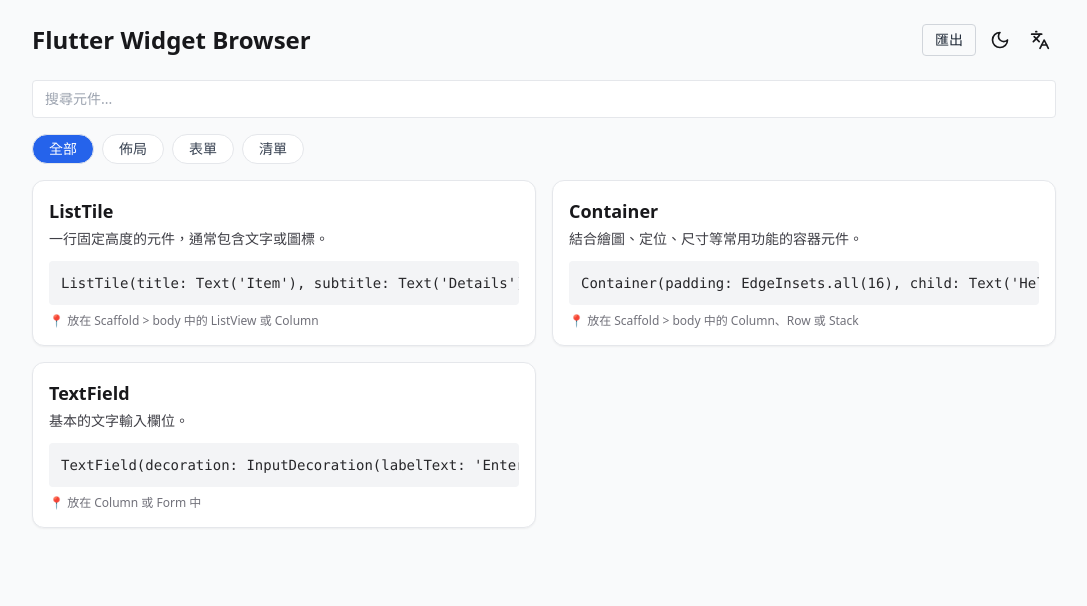
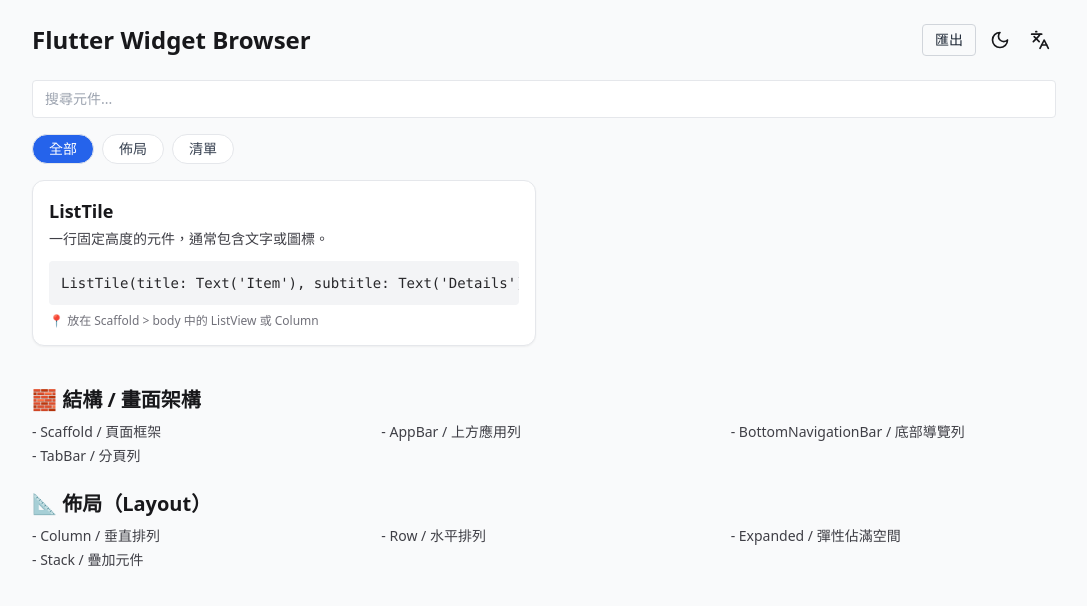
Before and after one commit to EndoYeung-ACN/flutter-widget-browser, a React (Vite) app: page / in a window 1280 px wide. Shown: the top 606 px of the page, without its empty margins (96-1183 px from the left). Built offline with nearby package versions, Linux system fonts and the light colour scheme.

Commit message:
added widget feature overview

```diff
--- a/src/WidgetBrowser.jsx
+++ b/src/WidgetBrowser.jsx
@@ -8,6 +8,7 @@
 import { motion } from "framer-motion";
 import { Moon, Sun, Languages } from "lucide-react";
 
+// Widgets data for demo
 const WIDGETS = [
   {
     name: { zh: "ListTile", en: "ListTile" },
@@ -21,36 +22,34 @@
       zh: "放在 Scaffold > body 中的 ListView 或 Column",
       en: "Inside ListView or Column in Scaffold > body"
     }
-  },
-  {
-    name: { zh: "Container", en: "Container" },
-    category: "Layout",
-    description: {
-      zh: "結合繪圖、定位、尺寸等常用功能的容器元件。",
-      en: "A convenience widget that combines common painting, positioning, and sizing widgets."
-    },
-    example: "Container(padding: EdgeInsets.all(16), child: Text('Hello'))",
-    placement: {
-      zh: "放在 Scaffold > body 中的 Column、Row 或 Stack",
-      en: "Inside Column/Row/Stack in Scaffold > body"
-    }
-  },
-  {
-    name: { zh: "TextField", en: "TextField" },
-    category: "Form",
-    description: {
-      zh: "基本的文字輸入欄位。",
-      en: "A basic text input field."
-    },
-    example: "TextField(decoration: InputDecoration(labelText: 'Enter name'))",
-    placement: {
-      zh: "放在 Column 或 Form 中",
-      en: "Inside Form or Column in body"
-    }
   }
 ];
 
-const categories = ["All", "Layout", "Form", "List"];
+// 完整分類總覽資料
+const OVERVIEW = [
+  {
+    icon: "🧱",
+    title: { zh: "結構 / 畫面架構", en: "Structure / App Skeleton" },
+    widgets: [
+      { name: "Scaffold", zh: "頁面框架" },
+      { name: "AppBar", zh: "上方應用列" },
+      { name: "BottomNavigationBar", zh: "底部導覽列" },
+      { name: "TabBar", zh: "分頁列" }
+    ]
+  },
+  {
+    icon: "📐",
+    title: { zh: "佈局（Layout）", en: "Layout" },
+    widgets: [
+      { name: "Column", zh: "垂直排列" },
+      { name: "Row", zh: "水平排列" },
+      { name: "Expanded", zh: "彈性佔滿空間" },
+      { name: "Stack", zh: "疊加元件" }
+    ]
+  }
+];
+
+const categories = ["All", "Layout", "List"];
 
 export default function WidgetBrowser() {
   const [search, setSearch] = useState("");
@@ -75,12 +74,12 @@
     const markdown = filtered.map(w =>
       `### ${w.name[lang]}
 
-  ${w.description[lang]}
+${w.description[lang]}
 
-  \`\`\`dart
-  ${w.example}
-  \`\`\`
-  📍 ${w.placement[lang]}`
+\`\`\`dart
+${w.example}
+\`\`\`
+📍 ${w.placement[lang]}`
     ).join("\n---\n\n");
 
     const blob = new Blob([markdown], { type: "text/markdown" });
@@ -95,6 +94,7 @@
   return (
     <div className="min-h-screen px-4 py-6 bg-gray-50 dark:bg-zinc-900 text-zinc-900 dark:text-white transition-colors md:px-8 lg:px-12">
       <div className="max-w-5xl mx-auto">
+        {/* Header */}
         <div className="flex justify-between items-center mb-6">
           <h1 className="text-2xl font-bold">Flutter Widget Browser</h1>
           <div className="flex items-center gap-2">
@@ -110,6 +110,7 @@
           </div>
         </div>
 
+        {/* Search + Filter */}
         <Input
           placeholder={lang === "zh" ? "搜尋元件..." : "Search widgets..."}
           value={search}
@@ -129,7 +130,6 @@
                 {lang === "zh"
                   ? cat === "All" ? "全部" :
                     cat === "Layout" ? "佈局" :
-                    cat === "Form" ? "表單" :
                     cat === "List" ? "清單" : cat
                   : cat}
               </TabsTrigger>
@@ -137,6 +137,7 @@
           </TabsList>
         </Tabs>
 
+        {/* Filtered Cards */}
         <div className="grid grid-cols-1 sm:grid-cols-2 gap-4 mt-4">
           {filtered.map((widget) => (
             <motion.div
@@ -159,11 +160,20 @@
           ))}
         </div>
 
-        {filtered.length === 0 && (
-          <p className="text-zinc-400 text-sm text-center mt-10">
-            {lang === "zh" ? "找不到相關元件。" : "No matching widgets found."}
-          </p>
-        )}
+        {/* Overview Block */}
+        <div className="mt-10 space-y-6">
+          {OVERVIEW.map(section => (
+            <div key={section.title.en}>
+              <h2 className="text-xl font-bold mb-2">{section.icon} {section.title[lang]}</h2>
+              <ul className="grid grid-cols-1 sm:grid-cols-2 md:grid-cols-3 gap-x-6 gap-y-1 text-sm text-zinc-700 dark:text-zinc-300">
+                {section.widgets.map(item => (
+                  <li key={item.name}>- {item.name} / {item.zh}</li>
+                ))}
+              </ul>
+            </div>
+          ))}
+        </div>
+
       </div>
     </div>
   );
```
